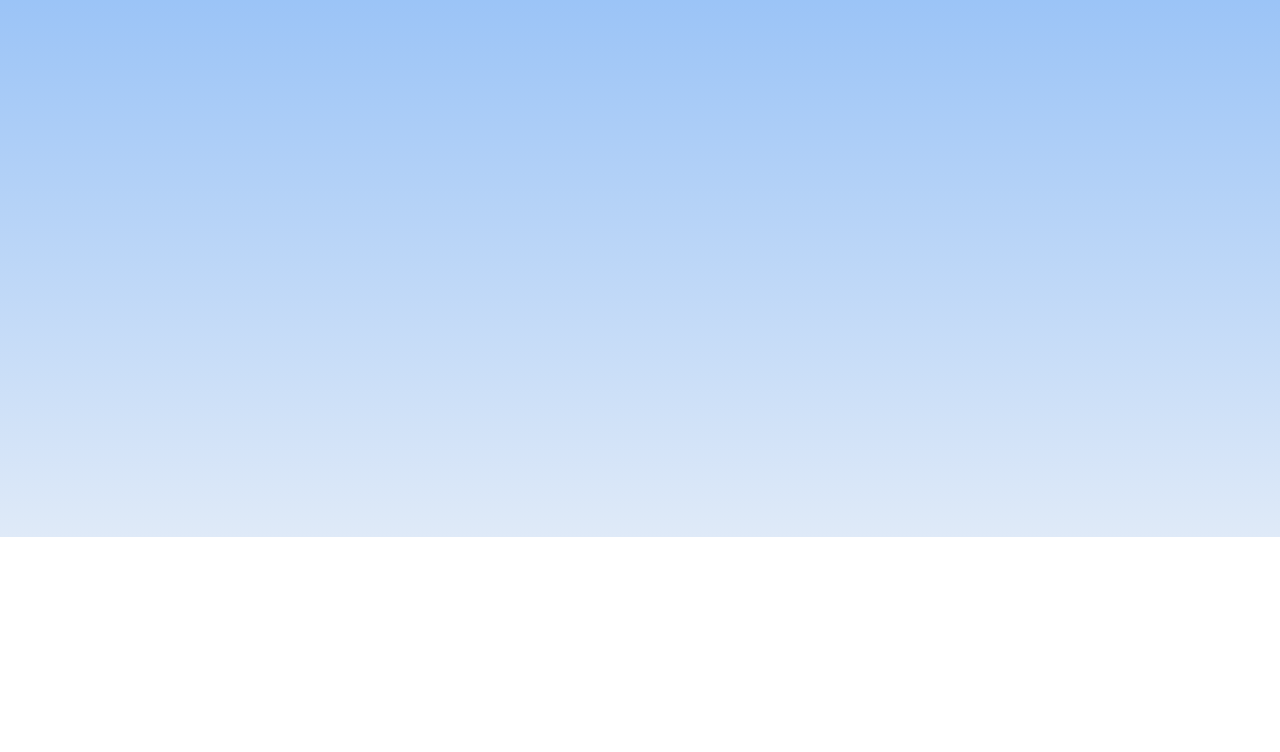
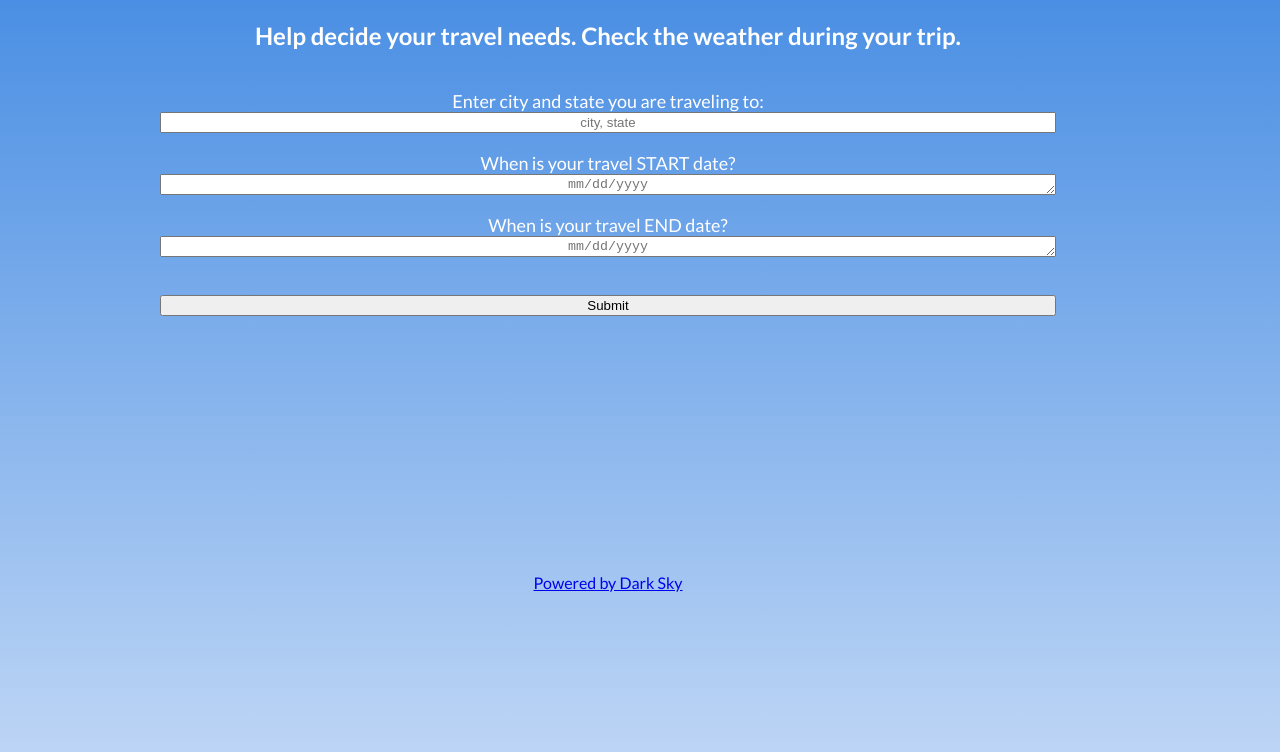
Before and after one commit to jcbhass/Udacity-Final-Project-Travel-Website-2-5-2020, a website built with webpack: page src/client/views/index.html in a window 1280 px wide. Shown: the part 279-1031 px from the top of the page. Before the commit the page ends 816 px from the top, so only its background shows below. Built offline with nearby package versions, Linux system fonts and the light colour scheme.

Commit message:
Final touches on css

```diff
--- a/src/client/index.js
+++ b/src/client/index.js
@@ -1,5 +1,3 @@
-// Remove
-// import { performAction, getDate } from './js/app'
 import './js/app';
 import './styles/main.scss';
 
--- a/src/client/js/app.js
+++ b/src/client/js/app.js
@@ -4,10 +4,7 @@ import { getDate, setIcons, createImage, getCityInfo, postData } from './helpers
 const baseURL = process.env.GEONAMES_API;
 const apiKey = process.env.GEONAMES_KEY;
 
-
 const serverUrl = 'http://localhost:5000';
-
-
 
 function performAction(event){
   // Gets city and dates from user input
@@ -68,7 +65,6 @@ const updateUI = async () => {
     if(projectData) {
 
       console.log('===Project Data ===', projectData);
-      // Displays today's date
 
       // Displays image
       const img = createImage(projectData.pictures.hits[0].webformatURL);
@@ -76,7 +72,7 @@ const updateUI = async () => {
 
 
       // Displays city and trip information
-      document.getElementById('trip_info').innerHTML = `Your trip to ${projectData.geoname.city}, ${projectData.geoname.state} is ${projectData.daysTill} days away and will last ${projectData.durationOfTrip} days.`;
+      document.getElementById('trip_info').innerHTML = `Your trip to ${projectData.geoname.city}, ${projectData.geoname.state} is ${projectData.daysTill} day(s) away and will last ${projectData.durationOfTrip} days.`;
 
       //Displays Skycon animation
       const icon = projectData.forecast.currently.icon
@@ -96,5 +92,3 @@ const updateUI = async () => {
 
 document.getElementById('generate').addEventListener('click', performAction);
 console.log('HEY======XXX=')
-//Remove
-// export { performAction, getDate }
--- a/src/client/js/helpers.js
+++ b/src/client/js/helpers.js
@@ -21,14 +21,13 @@ const setIcons = (icon, iconID) => {
 const createImage = (imageSrc) => {
     const img = document.createElement("img");
     img.src = imageSrc;
-    img.style = "width: 300px; height: 300px";
+    img.style = "width: 200px; height: 200px";
 
     return img;
 }
 
 const getCityInfo = async (baseURL, cityName, apiKey)=> {
     try {
-        // const res = await axios.get(`${baseURL}${cityName}${apiKey}`);
         const res = await axios.get(`${baseURL}?q=${cityName}&country=us&maxRows=3&${apiKey}`)
 
         return res.data;
--- a/src/client/styles/main.scss
+++ b/src/client/styles/main.scss
@@ -1,89 +1,50 @@
-// $themeColor-Dark:rgba(120, 176, 241, 0.733);
 body {
-    background: linear-gradient(rgb(120, 176, 246), rgb(223, 234, 248));
-    display: flex;
-    flex-direction: column;
-    min-height: 100vh;
+    background: linear-gradient(rgb(32, 117, 221), rgb(189, 213, 245));
+    height: 100vh;
+    height: 100%;
+    width: 70vw;
     font-family: Lato, Helvetica, sans-serif;
-    color: white;
+    color: #fff;
+    text-align: center;
+    vertical-align: middle;
+    margin: 10em;
+}
+
+.container {
+    display: grid;
+    grid-template-columns: auto;
+    grid-template-rows: auto;
+    margin: auto;
+}
+
+h1 {
+    font-size: 55px;
+}
+
+label {
+    font-size: 18px;
+}
+
+.explanation {
+    margin-top: 0;
+    margin-bottom: 40px;
+}
+
+.myInput {
+    text-align: center;
+}
+
+.results {
+    color: #000;
 }
 
 ion-icon {
     --ionicon-stroke-width: 16px;
 }
 
-// .container {
-//     display: grid;
-//     grid-auto-columns: 50%, 50%;
-//     // grid-template-rows: 30%, 70%;
-//     grid-auto-rows: 75px;
-//     // grid-auto-rows: minmax(25px);
-//     grid-template-areas:
-//     'top top'
-//     'explanation explanation'
-//     'city city'
-//     'travel travel'
-//     'results image'
-//     'bottom bottom';
-//     border: 5px solid rgba(197, 42, 4, 0.733);
-//     height: 90vh;
-//     width: 80vw;
-//     margin: auto;
-//     align-items: center;
-//     justify-content: stretch;
-// }
-
-// .holder_headline {
-//     grid-area: top;
-//     border: 1px solid rgba(67, 125, 235, 0.733);
-//     font-size: 65px;
-//     color: white;
-//     margin: 0;
-// }
-
-// .explanation {
-//     grid-area: explanation;
-//     font-size: 35px;
-//     color: white;
-//     margin: 0;
-// }
-// .holder_city {
-//     grid-area: city;
-//     border: 2px solid rgba(197, 42, 4, 0.733);
-//     // grid-column: ;
-//     // grid-row: ;
-//     font-size: 28px;
-//     color: white;
-//     margin: 0;
-// }
-
-// .holder_travel {
-//     grid-area: travel;
-//     border: 2px solid rgba(197, 42, 4, 0.733);
-//     font-size: 28px;
-//     color: white;
-//     margin: 0;
-// }
-
-// .holder_results {
-//     grid-area: results;
-//     border: 2px solid rgba(67, 125, 235, 0.733);
-//     align-items: center;
-//     justify-content: center;
-//     color: black;
-//     margin-top: 100px;
-// }
-
-// // #generate {
-// //     align-items: center;
-// // }
-
-// #city_picture {
-//     grid-area: picture;
-//     margin: 0;
-// }
-// footer {
-//     grid-area: footer;
-//     color: black;
-//     margin: 0;
-// }
+canvas {
+    position: relative;
+	display: block;
+    margin-right: auto;
+    margin-left: auto;
+}
--- a/src/client/views/index.html
+++ b/src/client/views/index.html
@@ -6,11 +6,11 @@
   <link href="https://fonts.googleapis.com/css?family=Lato:400,700&display=swap" rel="stylesheet">
 </head>
 <body>
-  <container class="container">
+  <main class="container">
     <h1 class="holder_headline">Travel Planner</h1>
-    <h2 class="explanation">Help decide your travel needs by checking the forecasted temperature for your trip.</h2>
-      <label for="city">Enter city and state you are traveling to: </label>
-      <input type="text" id="city" placeholder="city, state">
+    <h2 class="explanation">Help decide your travel needs. Check the weather during your trip.</h2>
+    <label for="city">Enter city and state you are traveling to: </label>
+    <input class="myInput" type="text" id="city" placeholder="city, state">
   </br>
       <label for="travelingStart">When is your travel START date?</label>
       <textarea class="myInput" id="trip-start" placeholder="mm/dd/yyyy" rows="1" cols="30"></textarea>
@@ -18,26 +18,20 @@
       <label for="travelingEnd">When is your travel END date?</label>
       <textarea class= "myInput" id="trip-end" placeholder="mm/dd/yyyy" rows="1" cols="30"></textarea>
   </br>
+  </br>
       <input id="generate" type="submit" ></input>
-
+  </br>
       <div id="city_picture"></div>
-      <div id="trip_info"></div>
-      <canvas id="icon1" width="75" height="75"></canvas>
-      <div id="current_forecast"></div>
-      <div id="temperature"></div>
-      <!--“Powered by Dark Sky” , https://darksky.net/poweredby/ -->
-      <!-- <ion-icon name="logo-twitter-sharp"></ion-icon>
-      <ion-icon name="logo-facebook-sharp"></ion-icon>
-      <ion-icon name="logo-linkedin-sharp"></ion-icon>
-      <!-- <ion-icon name="logo-linkedin-sharp"></ion-icon> when traveling -->
-      <!-- <ion-icon name="airplane-sharp"></ion-icon>
-      <ion-icon name="briefcase-sharp"></ion-icon>
-      <ion-icon name="home-sharp"></ion-icon>
-      <ion-icon name="cloud-sharp"></ion-icon>
-      <ion-icon name="cloudy-sharp"></ion-icon> -->
-    <!-- <script src="https://unpkg.com/ionicons@5.0.0/dist/ionicons.js"></script> -->
-    <footer></footer>
-</container>
+      <div class="results" id="trip_info"></div>
+      <canvas id="icon1" width="200" height="200"></canvas>
+      <div class="results" id="current_forecast"></div>
+      <div class="results" id="temperature"></div>
+    </br>
+    </br>
+    <footer>
+      <a href="https://darksky.net/poweredby/" target="_blank">Powered by Dark Sky</a>
+    </footer>
+    </main>
   <script src = '/src/client/js/skycons.js'></script>
   <script>
     if ('serviceWorker' in navigator) {
```
